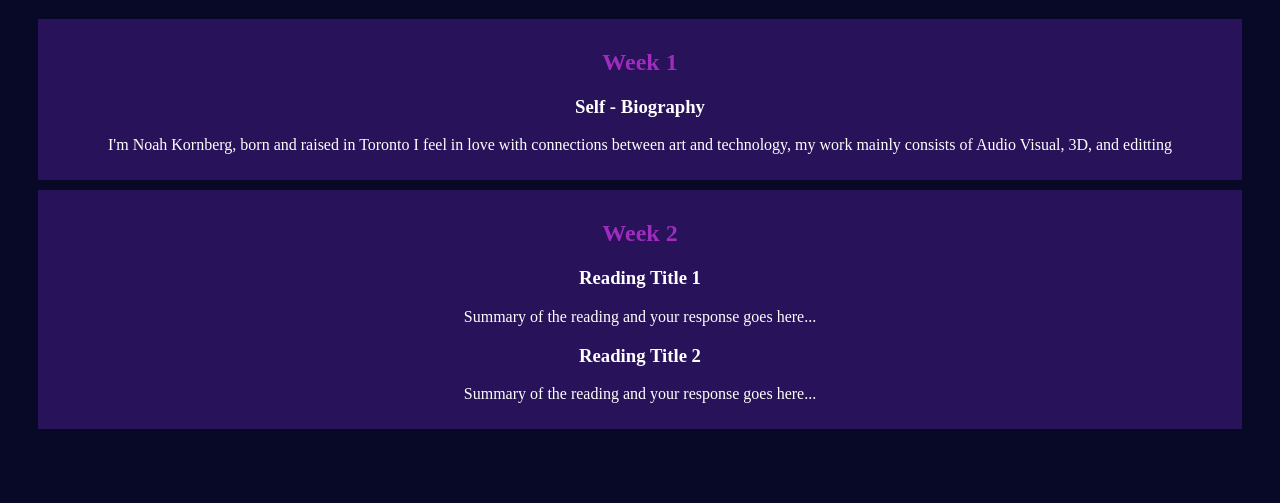
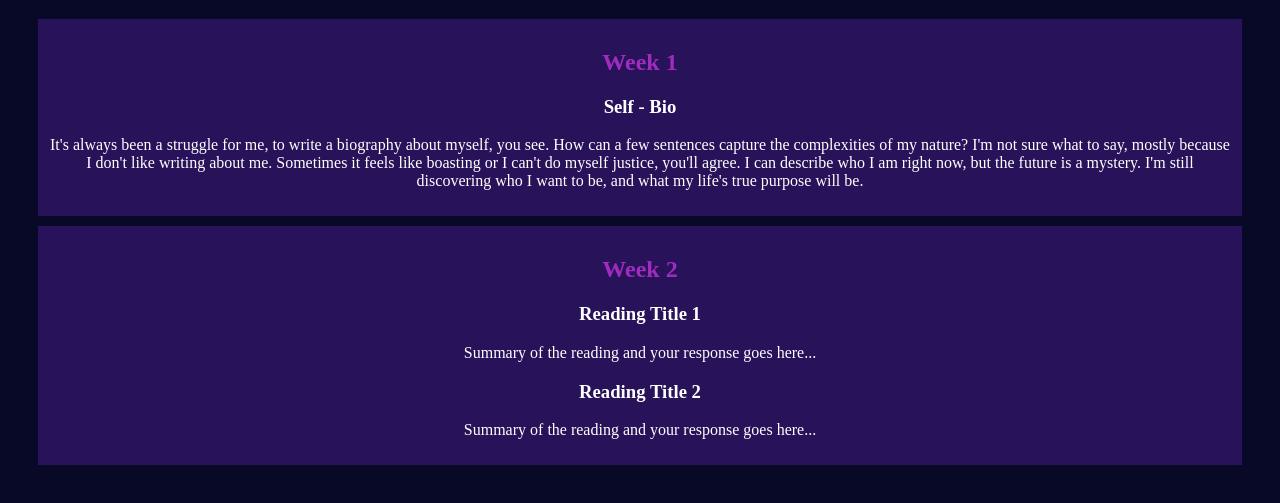
Before and after one commit to PinknMatter/CART451, a plain HTML site: page index.html in a window 1280 px wide. Shown: the part 61-564 px from the top of the page. Drawn offline with Linux system fonts and the light colour scheme.

Commit message:
added poem

```diff
--- a/index.html
+++ b/index.html
@@ -15,8 +15,23 @@
         <section class="week">
             <h2>Week 1</h2>
             <article class="reading">
-                <h3>Self - Biography</h3>
-                <p>I'm Noah Kornberg, born and raised in Toronto I feel in love with connections between art and technology, my work mainly consists of Audio Visual, 3D, and editting</p>
+                <h3>Self - Bio</h3>
+                <p>
+                    It's always been a struggle for me,
+to write a biography about myself, you see.
+How can a few sentences capture
+the complexities of my nature?
+I'm not sure what to say,
+mostly because I don't like writing about me.
+Sometimes it feels like boasting
+or I can't do myself justice, you'll agree.
+I can describe who I am right now,
+but the future is a mystery.
+I'm still discovering who I want to be,
+and what my life's true purpose will be.
+
+
+                </p>
             </article>
 
         </section>
```
